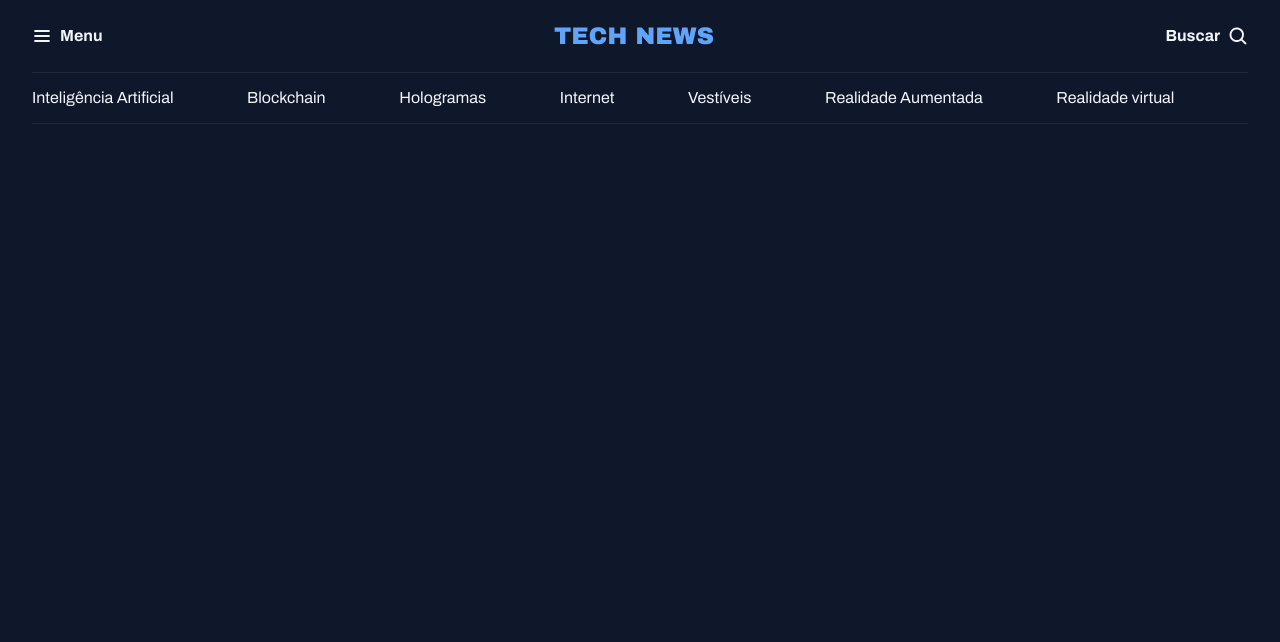
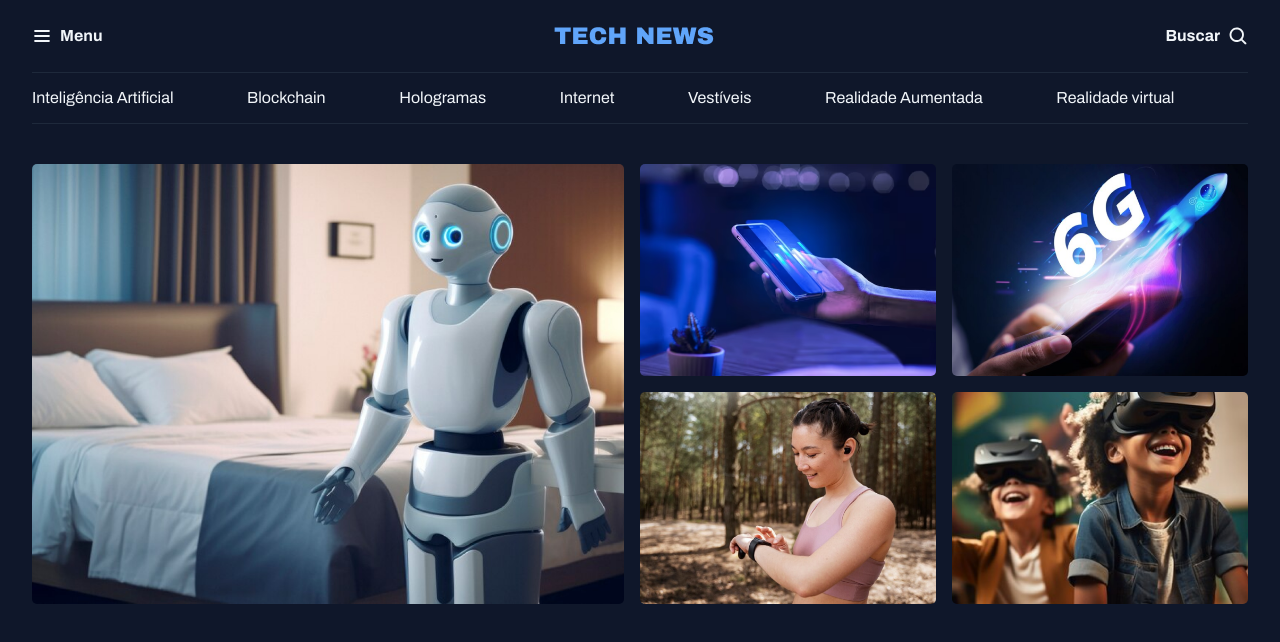
Before and after one commit to adrianomurilojr/projeto-portal-de-noticias, a plain HTML site: page index.html in a window 1280 px wide. Drawn offline with Linux system fonts and the light colour scheme.

Commit message:
estruturando a seção destaques

```diff
--- a/index.html
+++ b/index.html
@@ -42,5 +42,31 @@
         <a href="#">Realidade virtual</a>
       </nav>
     </header>
+
+    <main class="container grid">
+      <section id="featured" class="grid grid-flow-col gap-16">
+        <div>
+          <img src="assets/image/Image 01.png" alt="imagem robo" />
+        </div>
+
+        <div class="grid grid-cols-2 gap-16">
+          <div>
+            <img src="assets/image/Image 02.png" alt="imagem celular" />
+          </div>
+
+          <div>
+            <img src="assets/image/Image 03.png" alt="imagem mulher" />
+          </div>
+
+          <div>
+            <img src="assets/image/Image 04.png" alt="imagem celular" />
+          </div>
+
+          <div>
+            <img src="assets/image/Image 05.png" alt="imagem crianças" />
+          </div>
+        </div>
+      </section>
+    </main>
   </body>
 </html>
--- a/style/global.css
+++ b/style/global.css
@@ -42,18 +42,16 @@ h3 {
   font: inherit;
 }
 
+img {
+  max-width: 100%;
+}
+
 .container {
   max-width: 1280px;
   padding-inline: 32px;
   margin-inline: auto;
 }
 
-/* utility-first */
-
-.grid {
-  display: grid;
+main {
+  margin-top: 40px;
 }
-
-.grid-flow-col {
-  grid-auto-flow: column;
-}
--- a/style/index.css
+++ b/style/index.css
@@ -1,2 +1,4 @@
 @import url(global.css);
 @import url(header.css);
+@import url(utility.css);
+@import url(section.css);
--- /dev/null
+++ b/style/section.css
@@ -0,0 +1,7 @@
+#featured {
+  img {
+    height: 100%;
+    object-fit: cover;
+    border-radius: 5px;
+  }
+}
--- /dev/null
+++ b/style/utility.css
@@ -0,0 +1,15 @@
+.grid {
+  display: grid;
+}
+
+.grid-flow-col {
+  grid-auto-flow: column;
+}
+
+.grid-cols-2 {
+  grid-template-columns: 1fr 1fr;
+}
+
+.gap-16 {
+  gap: 16px;
+}
```
